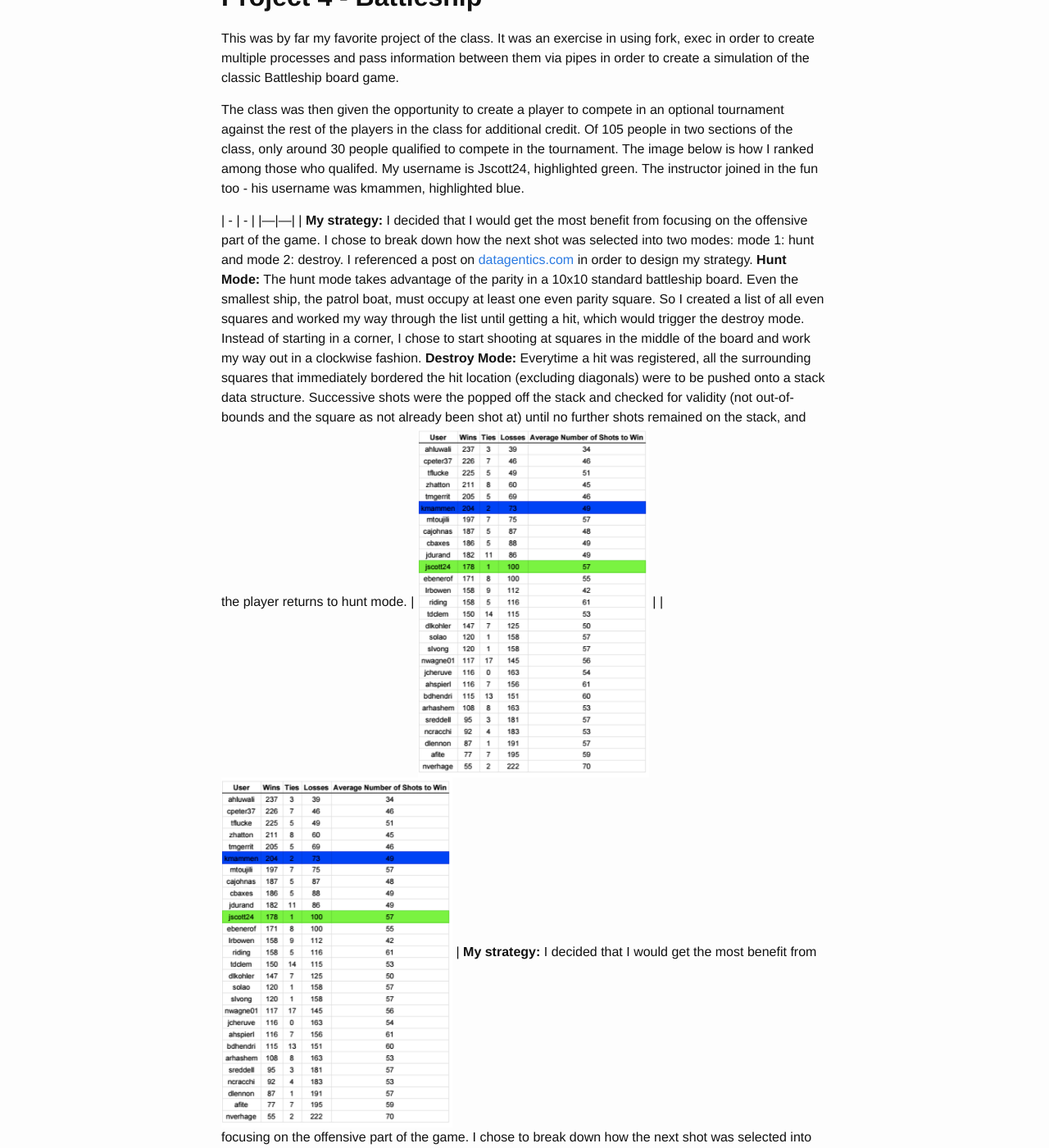
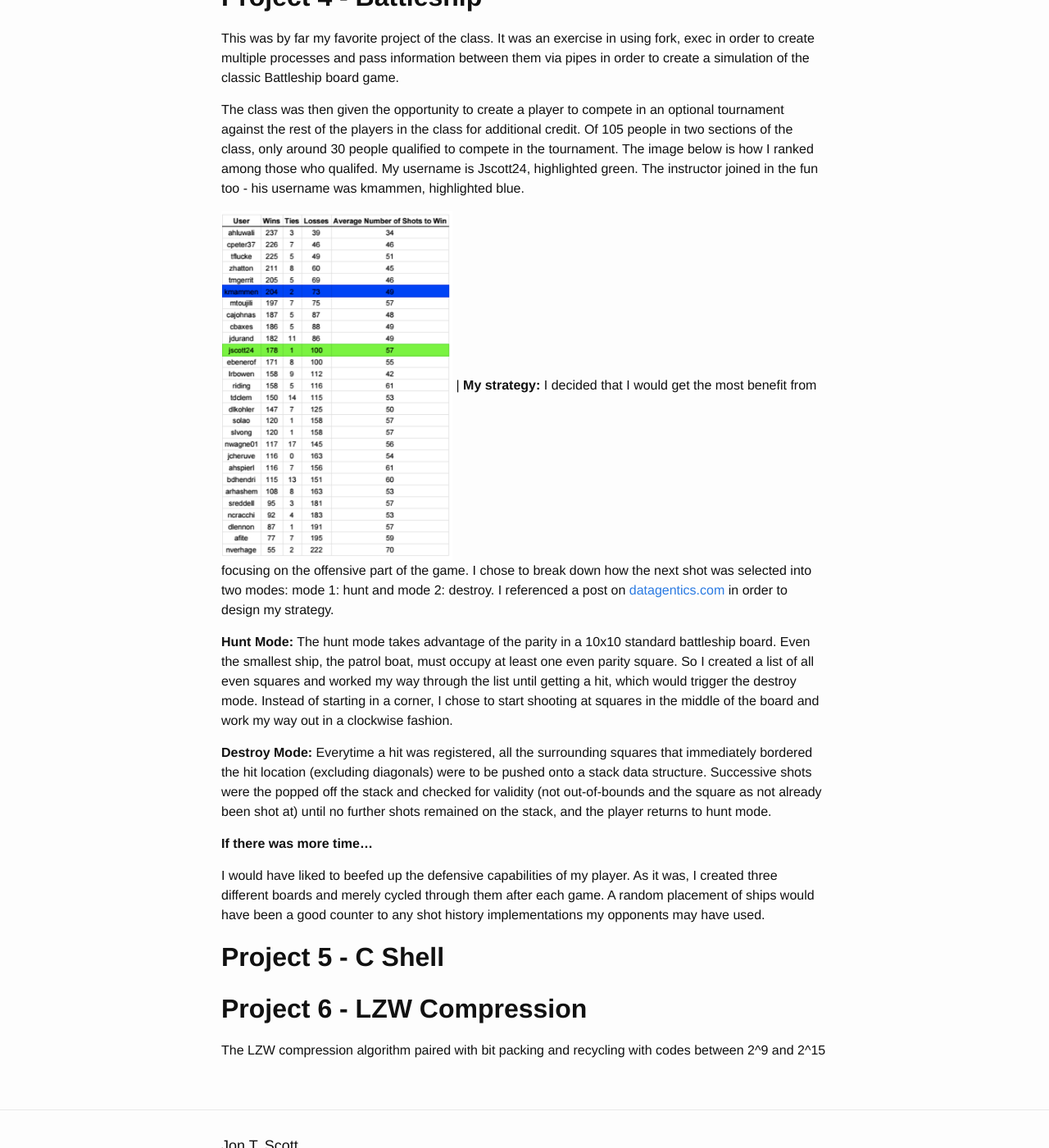
Before and after one commit to JonScott20/JonScott20.github.io, a Jekyll site: the page built from coursework.md, in a window 1280 px wide and 1400 px high, scrolled down 696 px. Shown: the whole window at 82% size. Built offline with Jekyll 4.4.1, drawn with Linux system fonts in a browser that asks for light colours; some of the changed text lies outside the part shown.

Commit message:
Update coursework.md

```diff
--- a/coursework.md
+++ b/coursework.md
@@ -34,21 +34,6 @@ This was by far my favorite project of the class. It was an exercise in using fo
 
 The class was then given the opportunity to create a player to compete in an optional tournament against the rest of the players in the class for additional credit. Of 105 people in two sections of the class, only around 30 people qualified to compete in the tournament. The image below is how I ranked among those who qualifed. My username is Jscott24, highlighted green. The instructor joined in the fun too - his username was kmammen, highlighted blue.
 
-| - | - |
-|---|---|
-| **My strategy:**
-I decided that I would get the most benefit from focusing on the offensive part of the game. I chose to break down how the next shot was selected into two modes: mode 1: hunt and mode 2: destroy. I referenced a post on [datagentics.com](http://datagenetics.com/blog/december32011/index.html) in order to design my strategy.
-**Hunt Mode:**
-The hunt mode takes advantage of the parity in a 10x10 standard battleship board. Even the smallest ship, the patrol boat, must occupy at least one even parity square. So I created a list of all even squares and worked my way through the list until getting a hit, which would trigger the destroy mode. Instead of starting in a corner, I chose to start shooting at squares in the middle of the board and work my way out in a clockwise fashion.
-**Destroy Mode:**
-Everytime a hit was registered, all the surrounding squares that immediately bordered the hit location (excluding diagonals) were to be pushed onto a stack data structure. Successive shots were the popped off the stack and checked for validity (not out-of-bounds and the square as not already been shot at) until no further shots remained on the stack, and the player returns to hunt mode.  | ![Project 4 Tournament Results](https://jonscott20.github.io/Files/Documents/Project4Tournament.png) |
-| ![Project 4 Tournament Results](https://jonscott20.github.io/Files/Documents/Project4Tournament.png) | **My strategy:**
-I decided that I would get the most benefit from focusing on the offensive part of the game. I chose to break down how the next shot was selected into two modes: mode 1: hunt and mode 2: destroy. I referenced a post on [datagentics.com](http://datagenetics.com/blog/december32011/index.html) in order to design my strategy.
-**Hunt Mode:**
-The hunt mode takes advantage of the parity in a 10x10 standard battleship board. Even the smallest ship, the patrol boat, must occupy at least one even parity square. So I created a list of all even squares and worked my way through the list until getting a hit, which would trigger the destroy mode. Instead of starting in a corner, I chose to start shooting at squares in the middle of the board and work my way out in a clockwise fashion.
-**Destroy Mode:**
-Everytime a hit was registered, all the surrounding squares that immediately bordered the hit location (excluding diagonals) were to be pushed onto a stack data structure. Successive shots were the popped off the stack and checked for validity (not out-of-bounds and the square as not already been shot at) until no further shots remained on the stack, and the player returns to hunt mode. |
-
 ![Project 4 Tournament Results](https://jonscott20.github.io/Files/Documents/Project4Tournament.png) |
 **My strategy:**
 I decided that I would get the most benefit from focusing on the offensive part of the game. I chose to break down how the next shot was selected into two modes: mode 1: hunt and mode 2: destroy. I referenced a post on [datagentics.com](http://datagenetics.com/blog/december32011/index.html) in order to design my strategy.
```
